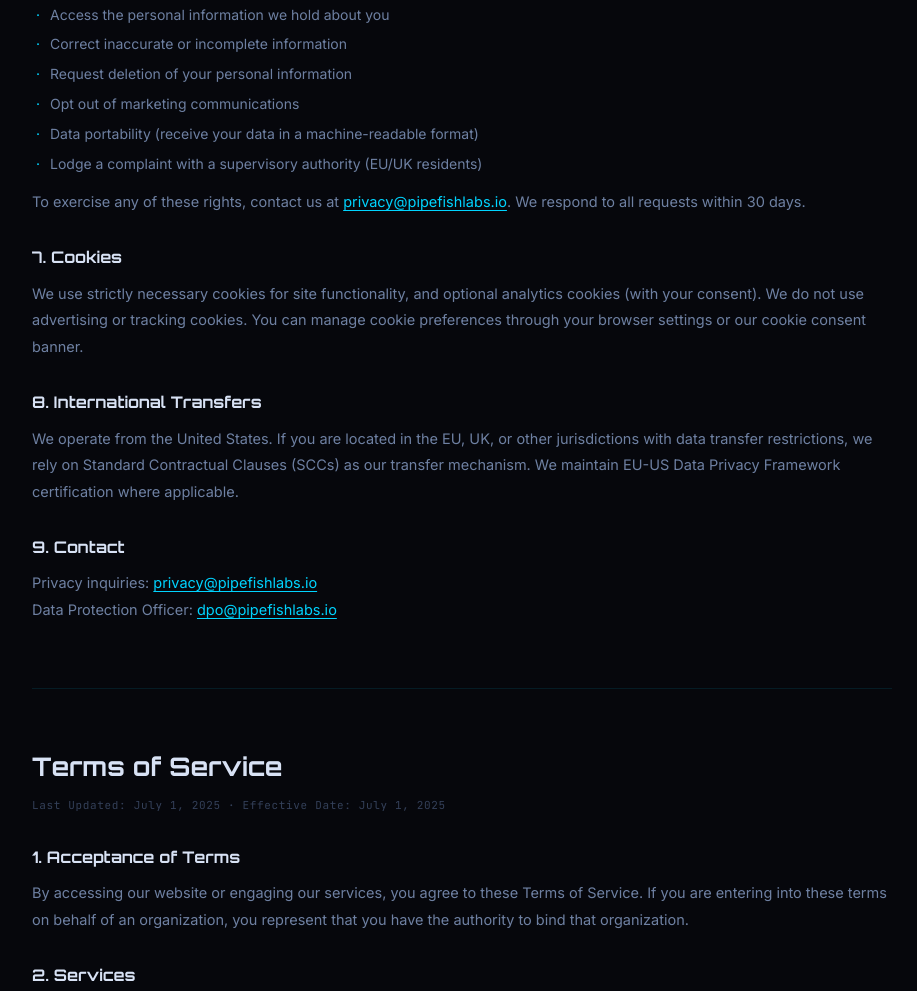
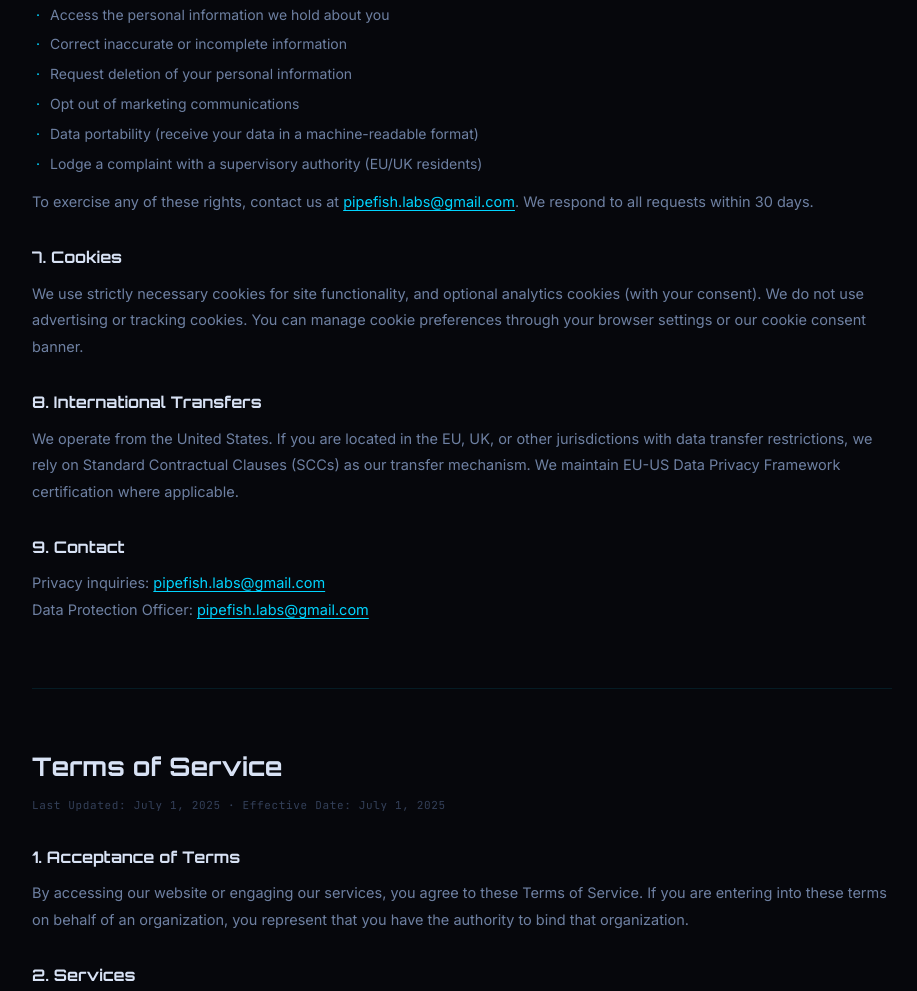
Before and after one commit to donny-devops/pipefish-labs, a plain HTML site: page legal-privacy-policy/index.html in a window 1280 px wide. Shown: the part 2001-2992 px from the top of the page, without its empty margins (324-1241 px from the left). Drawn offline with Linux system fonts and the light colour scheme.

Commit message:
Replace privacy@pipefishlabs.io email addresses with pipefish.labs@gmail.com in legal-privacy-policy/index.html

```diff
--- a/legal-privacy-policy/index.html
+++ b/legal-privacy-policy/index.html
@@ -193,7 +193,7 @@
             <li>Data portability (receive your data in a machine-readable format)</li>
             <li>Lodge a complaint with a supervisory authority (EU/UK residents)</li>
           </ul>
-          <p>To exercise any of these rights, contact us at <a href="mailto:privacy@pipefishlabs.io">privacy@pipefishlabs.io</a>. We respond to all requests within 30 days.</p>
+          <p>To exercise any of these rights, contact us at <a href="mailto:pipefish.labs@gmail.com">pipefish.labs@gmail.com</a>. We respond to all requests within 30 days.</p>
 
           <h3>7. Cookies</h3>
           <p>We use strictly necessary cookies for site functionality, and optional analytics cookies (with your consent). We do not use advertising or tracking cookies. You can manage cookie preferences through your browser settings or our cookie consent banner.</p>
@@ -202,7 +202,7 @@
           <p>We operate from the United States. If you are located in the EU, UK, or other jurisdictions with data transfer restrictions, we rely on Standard Contractual Clauses (SCCs) as our transfer mechanism. We maintain EU-US Data Privacy Framework certification where applicable.</p>
 
           <h3>9. Contact</h3>
-          <p>Privacy inquiries: <a href="mailto:privacy@pipefishlabs.io">privacy@pipefishlabs.io</a><br>Data Protection Officer: <a href="mailto:dpo@pipefishlabs.io">dpo@pipefishlabs.io</a></p>
+          <p>Privacy inquiries: <a href="mailto:pipefish.labs@gmail.com">pipefish.labs@gmail.com</a><br>Data Protection Officer: <a href="mailto:pipefish.labs@gmail.com">pipefish.labs@gmail.com</a></p>
         </div>
 
         <div class="doc-divider"></div>
```
